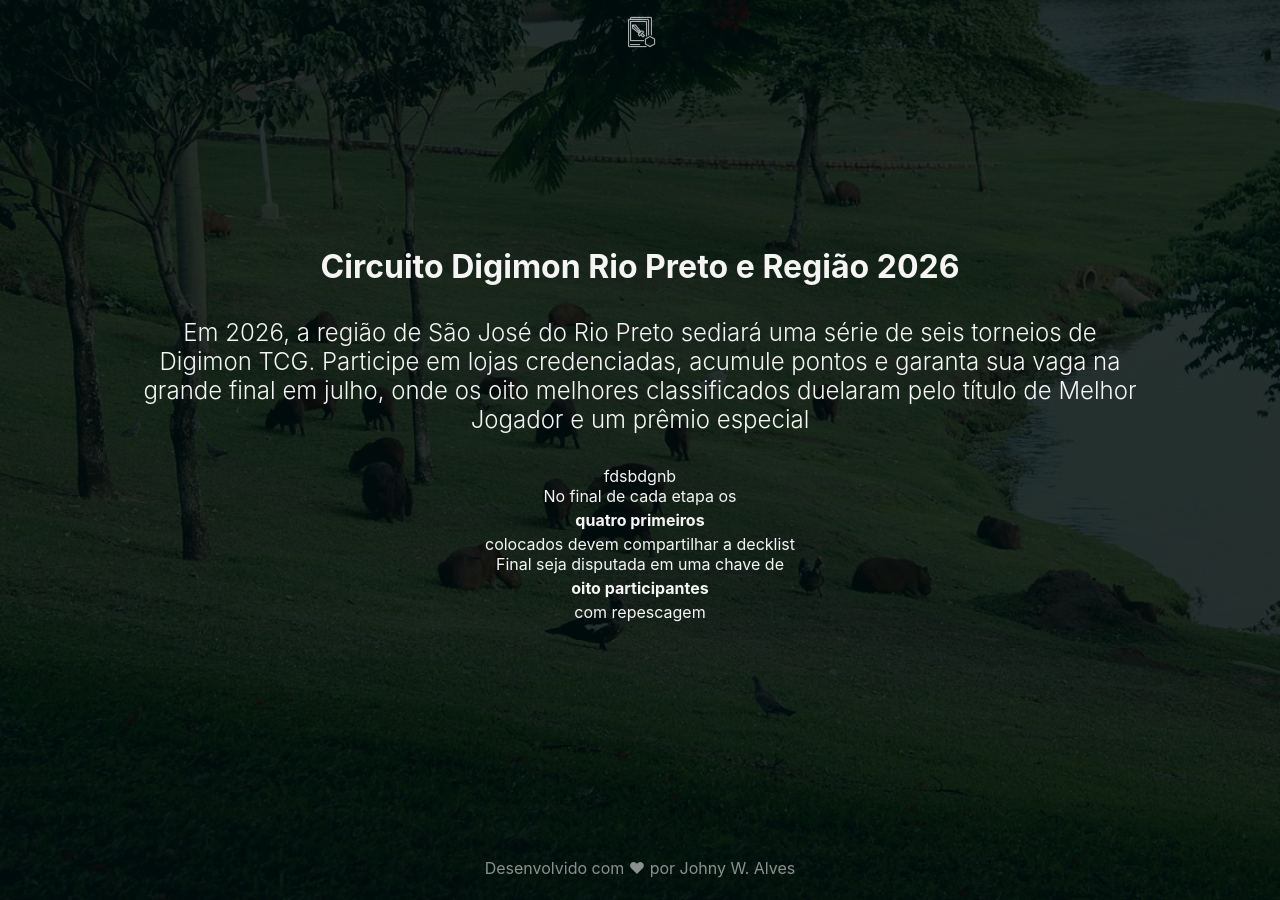
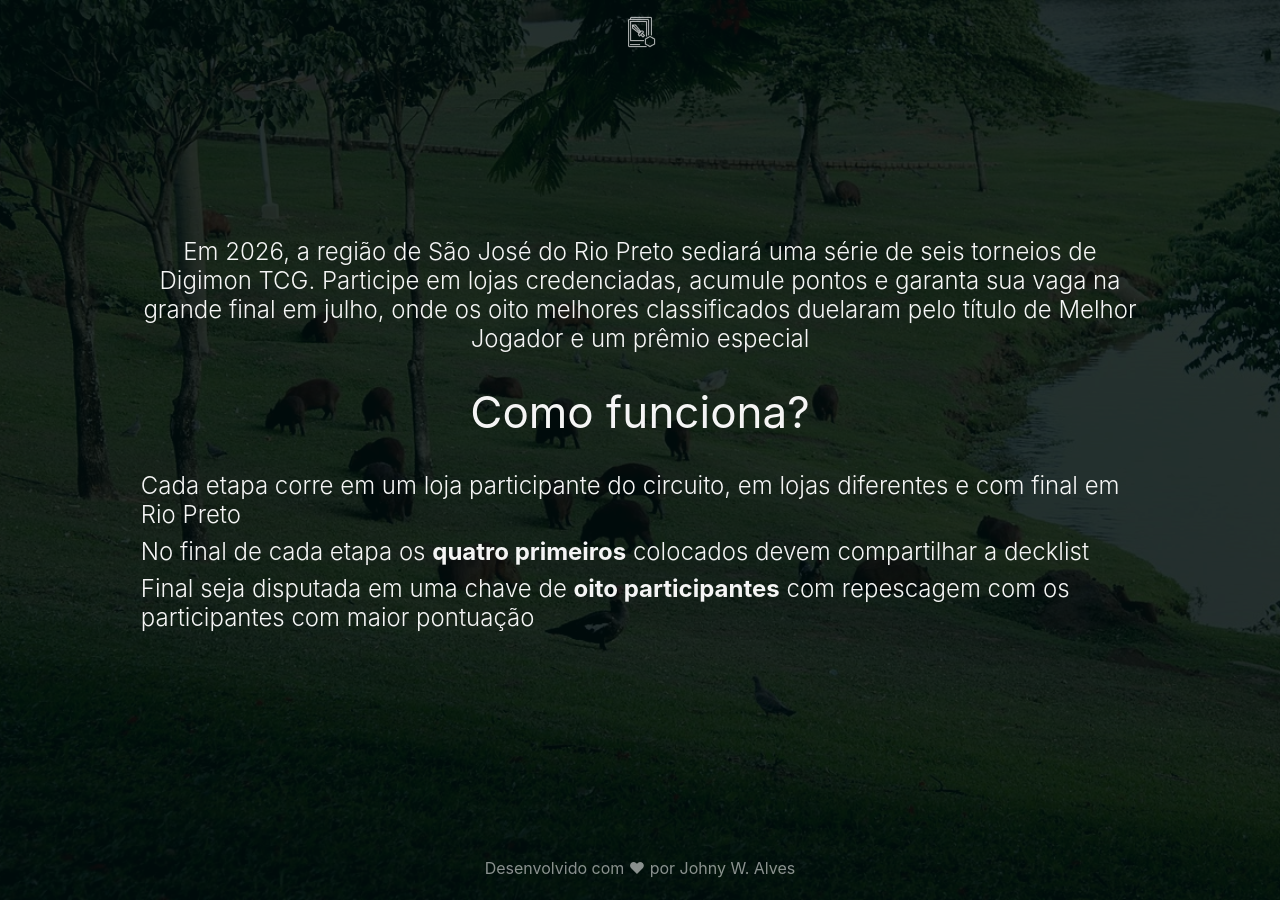
Before and after one commit to johnywalves/tcgrp.com.br, a Jekyll site: the page built from cdrp.markdown, in a window 1280 px wide. Built offline with Jekyll 4.4.1, drawn with Linux system fonts in a browser that asks for light colours.

Commit message:
feat: adicionando regras para circuito digimon

```diff
--- a/_includes/head.html
+++ b/_includes/head.html
@@ -75,7 +75,6 @@
         Ubuntu, Cantarell, "Open Sans", "Helvetica Neue", sans-serif;
     }
 
-    ol,
     ul {
       list-style: none;
     }
--- a/_layouts/grand_prix.html
+++ b/_layouts/grand_prix.html
@@ -17,15 +17,24 @@
     max-width: 32rem;
   }
 
-  div.games {
-    margin-bottom: 2rem;
+  ol {
+    display: flex;
+    flex-direction: column;
+    align-items: flex-start;
+    gap: 0.5rem;
+
+    min-width: 80%;
+    max-width: 32rem;
   }
 
-  img {
-    width: 450px;
-    max-width: 100%;
-    object-fit: contain;
-    aspect-ratio: 3 / 1;
+  li {
+    display: flow;
+    flex-direction: row;
+    align-items: flex-start;
+
+    font-size: 1.5rem;
+    font-weight: 300;
+    text-align: left;
   }
 </style>
 
--- a/cdrp.markdown
+++ b/cdrp.markdown
@@ -4,10 +4,11 @@
 title: Circuito Digimon Rio Preto e Região 2026
 ---
 
-# Circuito Digimon Rio Preto e Região 2026
+Em 2026, a região de São José do Rio Preto sediará uma série de seis torneios de Digimon TCG.
+Participe em lojas credenciadas, acumule pontos e garanta sua vaga na grande final em julho, onde os oito melhores classificados duelaram pelo título de Melhor Jogador e um prêmio especial
 
-Em 2026, a região de São José do Rio Preto sediará uma série de seis torneios de Digimon TCG. Participe em lojas credenciadas, acumule pontos e garanta sua vaga na grande final em julho, onde os oito melhores classificados duelaram pelo título de Melhor Jogador e um prêmio especial
+## Como funciona?
 
-1. fdsbdgnb
-2. No final de cada etapa os **quatro primeiros** colocados devem compartilhar a decklist
-3. Final seja disputada em uma chave de **oito participantes** com repescagem
+1. Cada etapa corre em um loja participante do circuito, em lojas diferentes e com final em Rio Preto
+1. No final de cada etapa os **quatro primeiros** colocados devem compartilhar a decklist
+1. Final seja disputada em uma chave de **oito participantes** com repescagem com os participantes com maior pontuação
```
